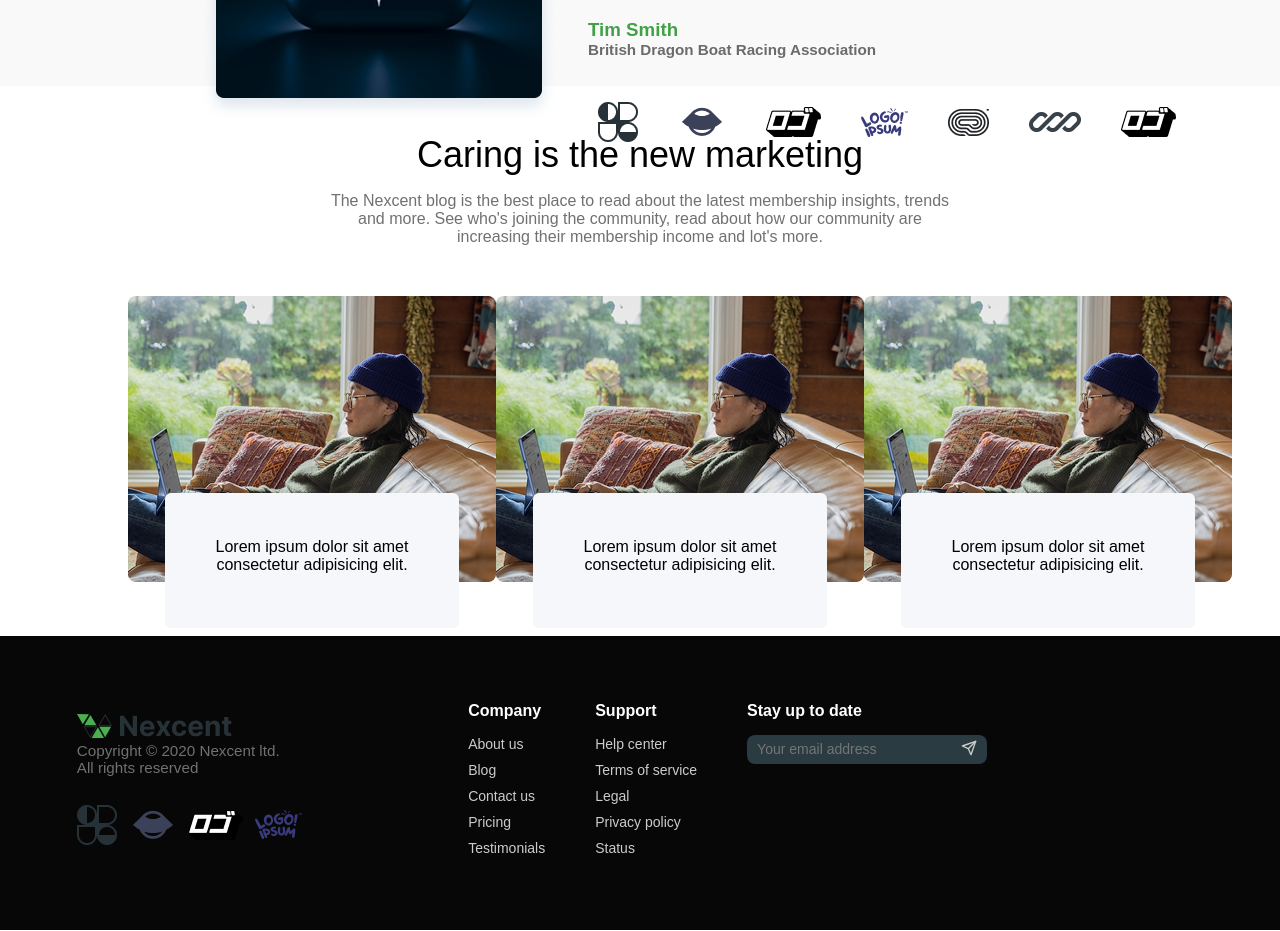
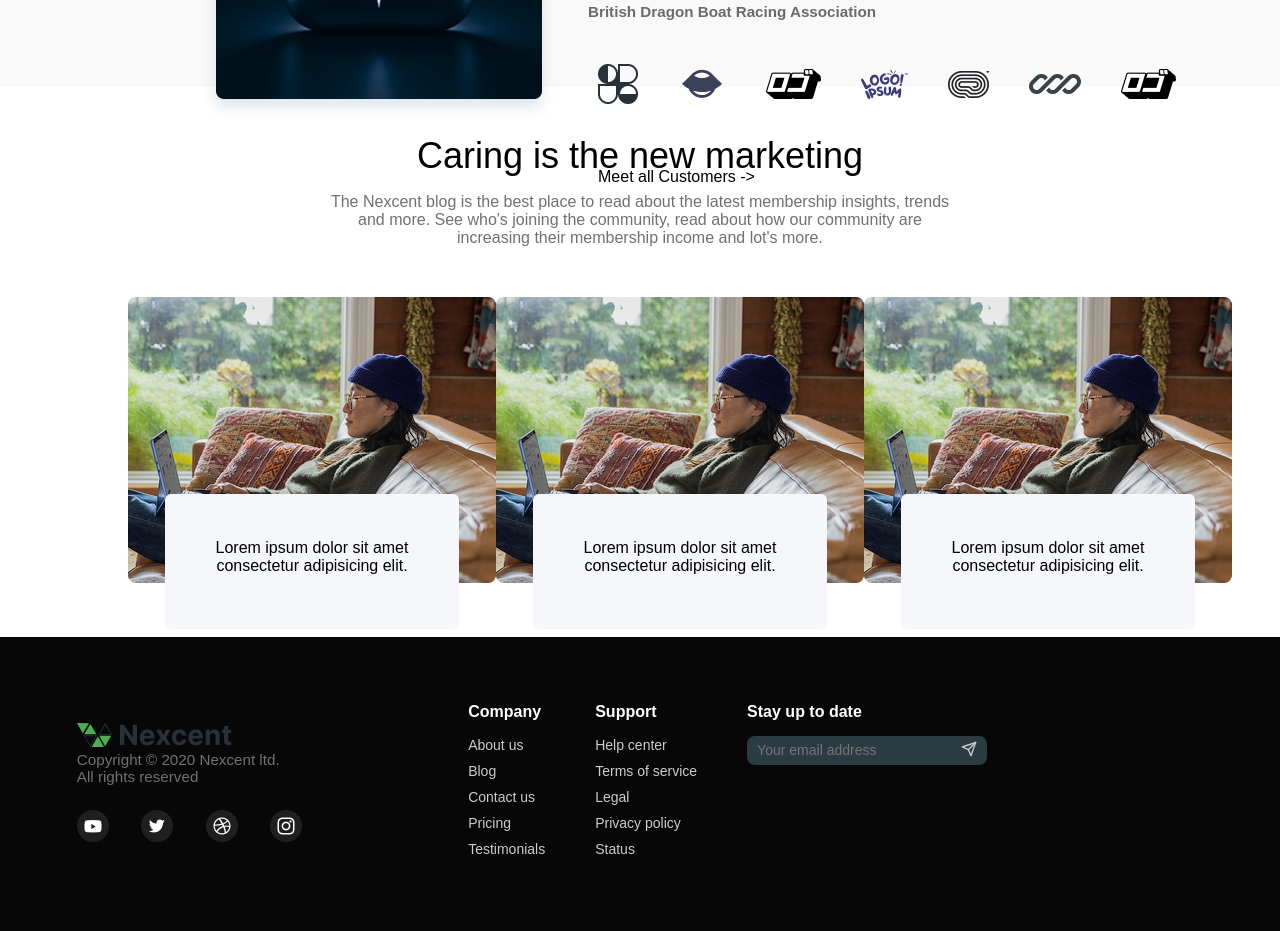
Before and after one commit to kaushikdisha1/Demo, a plain HTML site: page index.html in a window 1280 px wide. Shown: the part 2567-3498 px from the top of the page. Drawn offline with Linux system fonts and the light colour scheme; files whose address does not match are found by name.

Commit message:
Complete_day1_task

```diff
--- a/index.html
+++ b/index.html
@@ -145,7 +145,7 @@
 
   <section class="split-section">
     <div class="image-split">
-      <img src="/images/Frame 35.png" alt="Illustration">
+      <img src="/images/pana.png" alt="Illustration">
     </div>
     <div>
       <h2 class="text1">How to design your site footer like we did</h2>
@@ -173,6 +173,7 @@
                         <li class="nav-list-item"><img src="/images/Client-logo/Logo(4).png" alt="Client Logo 5" ></li>
                         <li class="nav-list-item"><img src="/images/Client-logo/Logo(5).png" alt="Client Logo 6" ></li>
                         <li class="nav-list-item"><img src="/images/Client-logo/Logo(6).png" alt="Client Logo 7"></li>
+                        <li class="color-list nav-list-item">Meet all Customers          -></li>
                     </ul>
       </div>
     </div>
@@ -211,6 +212,8 @@
         </section>
     </main>
 
+    <!--footer-->
+
     <footer class="footer-item">
         <div class="left-footer">
             <a href="index.html">
@@ -219,10 +222,10 @@
             <p class="footer-content">Copyright © 2020 Nexcent ltd.<br>All rights reserved</p>
             <div class="logo-icons-container">
 
-                <div><img src="/images/Client-logo/Logo.png" alt="Client Logo 1" ></div>
-                <div><img src="/images/Client-logo/Logo(1).png" alt="Client Logo 2" ></div>
-                <div><img src="/images/Client-logo/Logo(2).png" alt="Client Logo 3" ></div>
-                <div><img src="/images/Client-logo/Logo(3).png" alt="Client Logo 4" ></div>
+                <div><img src="/desktop ico/Social Icons.png" alt="Client Logo 1" ></div>
+                <div><img src="/desktop ico1/Social Icons.png" alt="Client Logo 2" ></div>
+                <div><img src="/desktop ico2/Social Icons.png" alt="Client Logo 3" ></div>
+                <div><img src="/desktop ico3/Social Icons.png" alt="Client Logo 4" ></div>
 
             </div>
 
--- a/scss/main.scss
+++ b/scss/main.scss
@@ -107,6 +107,8 @@ body {
   padding: 50px 0px;
 }
 
+
+
 /*# sourceMappingURL=style.css.map */
 
 .content-section1 {
@@ -128,7 +130,10 @@ body {
     color: #555;
 }
 
+
+
 /* Align the logos */
+
 .nav-list1 {
     display: flex;
     flex-wrap: wrap;
@@ -196,6 +201,7 @@ body {
 
 
 /* Utility Classes */
+
 .container {
   width: 85%;
   max-width: 1200px;
@@ -218,7 +224,10 @@ p {
   font-size: 0.95rem;
 }
 
+
+
 /* ----------- Section Features ----------- */
+
 .features-section {
   background-color: #f9f9f9;
   padding: 80px 0;
@@ -256,7 +265,10 @@ p {
   margin-bottom: 8px;
 }
 
-/* ----------- Section: Pixelgrade Story ----------- */
+
+
+/* ----------- Section- ixelgrade Story ----------- */
+
 .split-section {
   display: flex;
   align-items: center;
@@ -304,7 +316,11 @@ p {
   padding-right: 500px;
 }
 
+
+
+
 /* ----------- Section: Stats ----------- */
+
 .stats-section {
   background-color: #f9f9f9;
 //   padding: 60px 0;
@@ -365,11 +381,20 @@ p {
 text-align: left;
 }
 
-/* ----------- Section: Community Highlights ----------- */
+
+
+/* ----------- Community Highlights Section ----------- */
+
+.color-list {
+  font-size: 1.2rem;
+  font-weight: 600;
+  color: #4caf4f;
+  margin-top: 40px;
+}
 .community-section {
   text-align: center;
   padding: 80px 0;
-  background-color: #f9fafc; // soft background for separation
+  background-color: #f9fafc;
   color: #333;
 
   h2 {
@@ -426,6 +451,7 @@ text-align: left;
     }
   }
 
+
   // Responsive Design
   @media (max-width: 768px) {
     .cards {
@@ -438,6 +464,9 @@ text-align: left;
     }
   }
 }
+
+
+
 
 /*footer*/
 
@@ -514,6 +543,9 @@ text-align: left;
   color: #fff;
 }
 
+
+
+
 /* Email Subscribe Section */
 .subscribe {
   display: flex;
```
Also changed, not shown: desktop ico/Social Icons.png (added), desktop ico1/Social Icons.png (added), desktop ico2/Social Icons.png (added), desktop ico3/Social Icons.png (added), images/pana.png (added).
